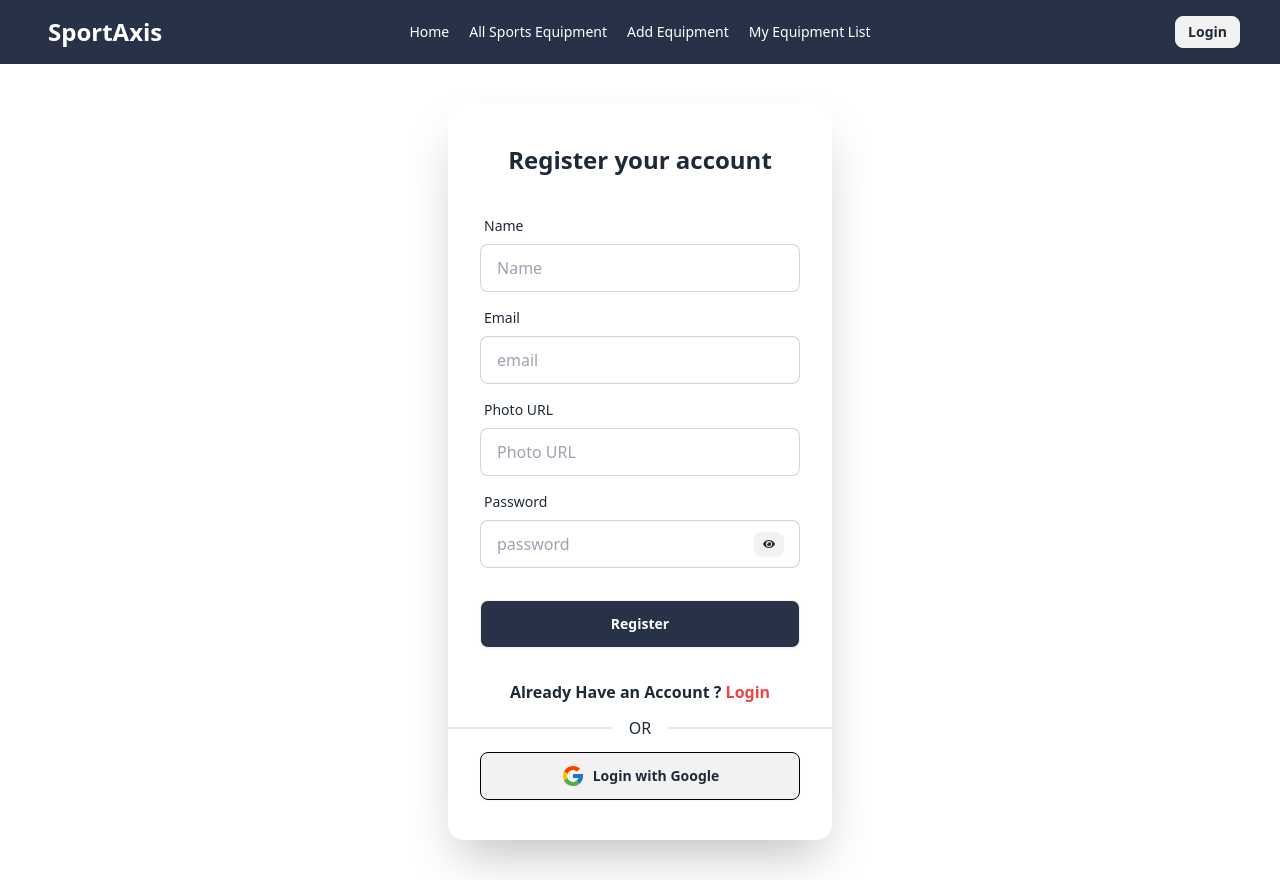
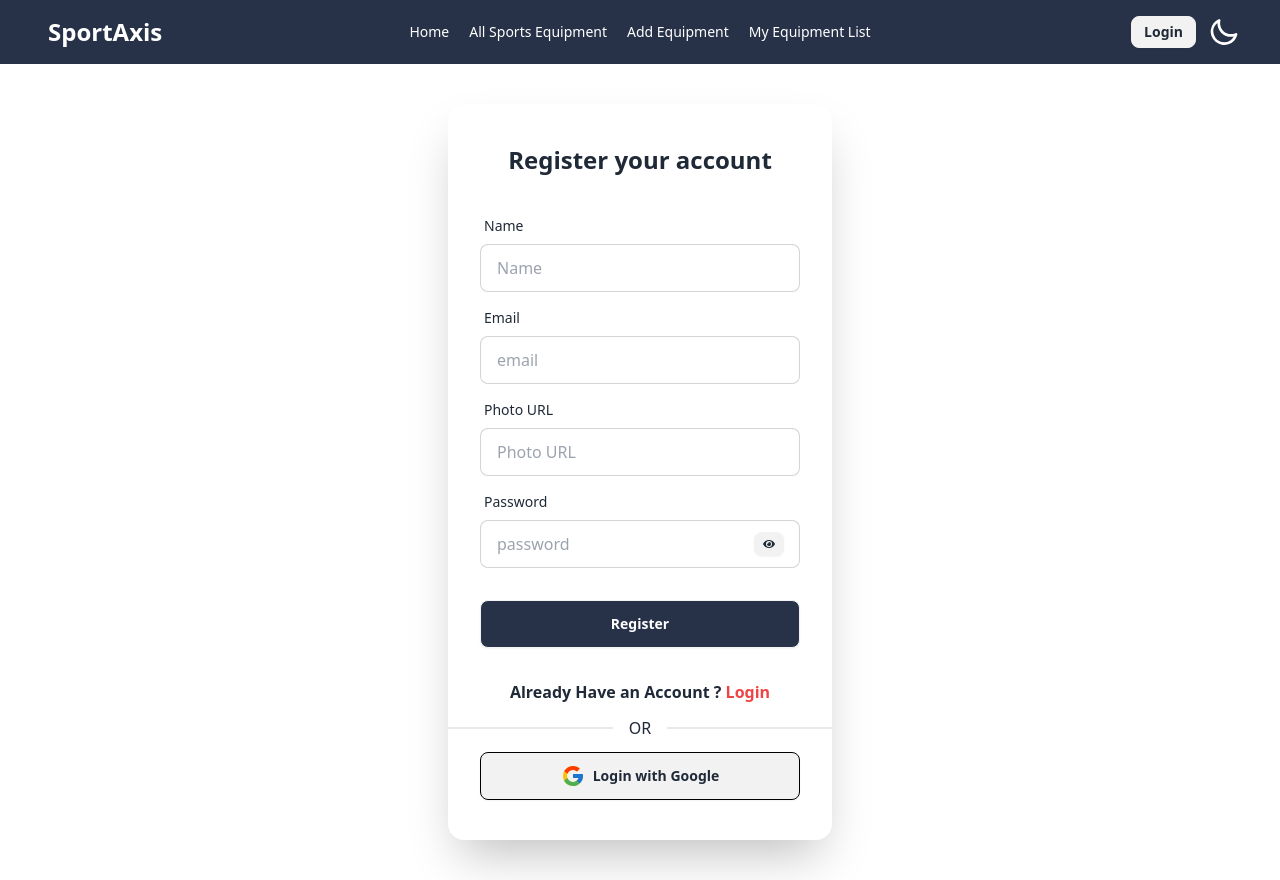
Before and after one commit to siam114/sportsAxios, a React (Vite) app: page /auth/register in a window 1280 px wide. Built offline with nearby package versions, Linux system fonts and the light colour scheme; no server answers.

Commit message:
added theme toggle

```diff
--- a/src/component/Header.jsx
+++ b/src/component/Header.jsx
@@ -1,39 +1,57 @@
-import { useContext, useState } from "react";
+import { useContext, useEffect, useState } from "react";
 import { IoMdMenu } from "react-icons/io";
 import { IoCloseSharp } from "react-icons/io5";
 import { Link, NavLink } from "react-router-dom";
 import { AuthContext } from "../provider/AuthProvider";
 
 const Header = () => {
-  const {user,logOut} = useContext(AuthContext)
-  const [open,setOpen] = useState(false);
+  const { user, logOut } = useContext(AuthContext);
+  const [theme, setTheme] = useState(
+    localStorage.getItem("theme") ? localStorage.getItem("theme") : "light"
+  );
+  const [open, setOpen] = useState(false);
   const links = (
     <div className="flex flex-col md:flex-row gap-2 md:gap-5">
-      <NavLink to='/'>Home</NavLink>
+      <NavLink to="/">Home</NavLink>
       <NavLink to="/allSports">All Sports Equipment</NavLink>
-      <NavLink to='/addEquipment'>Add Equipment</NavLink>
-      <NavLink to='/allList'>My Equipment List</NavLink>
+      <NavLink to="/addEquipment">Add Equipment</NavLink>
+      <NavLink to="/allList">My Equipment List</NavLink>
     </div>
   );
+
+  const handleToggle = () => {
+    setTheme(theme === "light" ? "dark" : "light");
+  };
+
+  useEffect(() => {
+    localStorage.setItem("theme", theme);
+    const localTheme = localStorage.getItem("theme");
+    document.querySelector("html").setAttribute("data-theme", localTheme);
+  }, [theme]);
+
   return (
     <div className="navbar bg-[#273248] text-white w-full mx-auto md:px-10 py-2">
       <div className="navbar-start">
         <div className="dropdown">
-          <div tabIndex={0} onClick={()=>setOpen(!open)} className="btn btn-sm !px-1.5 text-xl lg:hidden">
-          {
-            open === true? <IoCloseSharp /> : <IoMdMenu />
-          }
+          <div
+            tabIndex={0}
+            onClick={() => setOpen(!open)}
+            className="btn btn-sm !px-1.5 text-xl lg:hidden"
+          >
+            {open === true ? <IoCloseSharp /> : <IoMdMenu />}
           </div>
-          {
-            open && <ul
+          {open && (
+            <ul
               tabIndex={0}
               className="menu menu-sm dropdown-content bg-base-100 font-semibold text-black rounded-box z-[50] mt-3 w-52 p-5 shadow"
             >
               {links}
             </ul>
-          }
+          )}
         </div>
-        <Link to='/' className="font-bold ml-2 text-2xl">SportAxis</Link>
+        <Link to="/" className="font-bold ml-2 text-2xl">
+          SportAxis
+        </Link>
       </div>
       <div className="navbar-center hidden lg:flex">
         <ul className="menu menu-horizontal px-1">{links}</ul>
@@ -47,16 +65,47 @@ const Header = () => {
               src={user?.photoURL}
               alt=""
             />
-              <p> {user && user.email}</p>
+            {/* <p> {user && user.email}</p> */}
           </div>
         ) : null}
 
-          {
-            user && user?.email
-            ? <button onClick={logOut} className="btn btn-sm font-semibold ml-3">Log-Out</button>
-            :  <Link to='/auth/login' className="btn btn-sm font-semibold ml-3">Login</Link>
-          }
+        {user && user?.email ? (
+          <button onClick={logOut} className="btn btn-sm font-semibold ml-3">
+            Log-Out
+          </button>
+        ) : (
+          <Link to="/auth/login" className="btn btn-sm font-semibold ml-3">
+            Login
+          </Link>
+        )}
 
+        {/* theme swap btn */}
+        <label className="swap swap-rotate ml-3 ">
+          {/* this hidden checkbox controls the state */}
+          <input
+            type="checkbox"
+            onChange={handleToggle}
+            checked={theme === "light"}
+            className="theme-controller"
+          />
+
+          {/* moon icon */}
+          <svg
+            className="swap-on h-8 w-8 fill-current"
+            xmlns="http://www.w3.org/2000/svg"
+            viewBox="0 0 24 24"
+          >
+            <path d="M21.64,13a1,1,0,0,0-1.05-.14,8.05,8.05,0,0,1-3.37.73A8.15,8.15,0,0,1,9.08,5.49a8.59,8.59,0,0,1,.25-2A1,1,0,0,0,8,2.36,10.14,10.14,0,1,0,22,14.05,1,1,0,0,0,21.64,13Zm-9.5,6.69A8.14,8.14,0,0,1,7.08,5.22v.27A10.15,10.15,0,0,0,17.22,15.63a9.79,9.79,0,0,0,2.1-.22A8.11,8.11,0,0,1,12.14,19.73Z" />
+          </svg>
+          {/* sun icon */}
+          <svg
+            className="swap-off h-8 w-8 fill-current "
+            xmlns="http://www.w3.org/2000/svg"
+            viewBox="0 0 24 24"
+          >
+            <path d="M5.64,17l-.71.71a1,1,0,0,0,0,1.41,1,1,0,0,0,1.41,0l.71-.71A1,1,0,0,0,5.64,17ZM5,12a1,1,0,0,0-1-1H3a1,1,0,0,0,0,2H4A1,1,0,0,0,5,12Zm7-7a1,1,0,0,0,1-1V3a1,1,0,0,0-2,0V4A1,1,0,0,0,12,5ZM5.64,7.05a1,1,0,0,0,.7.29,1,1,0,0,0,.71-.29,1,1,0,0,0,0-1.41l-.71-.71A1,1,0,0,0,4.93,6.34Zm12,.29a1,1,0,0,0,.7-.29l.71-.71a1,1,0,1,0-1.41-1.41L17,5.64a1,1,0,0,0,0,1.41A1,1,0,0,0,17.66,7.34ZM21,11H20a1,1,0,0,0,0,2h1a1,1,0,0,0,0-2Zm-9,8a1,1,0,0,0-1,1v1a1,1,0,0,0,2,0V20A1,1,0,0,0,12,19ZM18.36,17A1,1,0,0,0,17,18.36l.71.71a1,1,0,0,0,1.41,0,1,1,0,0,0,0-1.41ZM12,6.5A5.5,5.5,0,1,0,17.5,12,5.51,5.51,0,0,0,12,6.5Zm0,9A3.5,3.5,0,1,1,15.5,12,3.5,3.5,0,0,1,12,15.5Z" />
+          </svg>
+        </label>
       </div>
     </div>
   );
--- a/src/component/Product.jsx
+++ b/src/component/Product.jsx
@@ -43,11 +43,12 @@ const Product = ({ product }) => {
   };
 
   return (
-    <div
+    <div >
+      <div
       data-aos="zoom-in-up"
       data-aos-duration="2000"
       data-aos-once="true"
-      className="max-w-sm  bg-white rounded-lg shadow-md overflow-hidden hover:shadow-lg transition duration-300"
+      className="max-w-sm bg-white rounded-lg shadow-md overflow-hidden hover:shadow-lg transition duration-300"
     >
       <div className="relative ">
         <img src={photo} alt={name} className="w-full h-56 object-fill" />
@@ -92,6 +93,7 @@ const Product = ({ product }) => {
         </div>
       </div>
     </div>
+    </div>
   );
 };
 
--- a/src/layout/Home.jsx
+++ b/src/layout/Home.jsx
@@ -11,10 +11,10 @@ const Home = () => {
   return (
     <div>
       <HomeSlider />
-      <div>
+      <div className="">
         <SportsCategory />
         <h2 className="text-3xl font-bold text-center mb-10 mt-10">PRODUCT SECTION</h2>
-        <div className="grid grid-cols-1 md:grid-cols-3 gap-5 w-11/12 mx-auto my-10">
+        <div className="grid grid-cols-1 px-10 mx-auto w-11/12 md:grid-cols-3 gap-5 my-10">
           {
             productData.map((product) => <Product key={product._id} product={product}/>)
           }
--- a/tailwind.config.js
+++ b/tailwind.config.js
@@ -10,4 +10,10 @@ export default {
   plugins: [
     require('daisyui'),
   ],
+  daisyui: {
+    themes: [
+      "light",
+      "dark",
+    ],
+  },
 }
```
Lines whose indentation alone changed are shown as unchanged.
